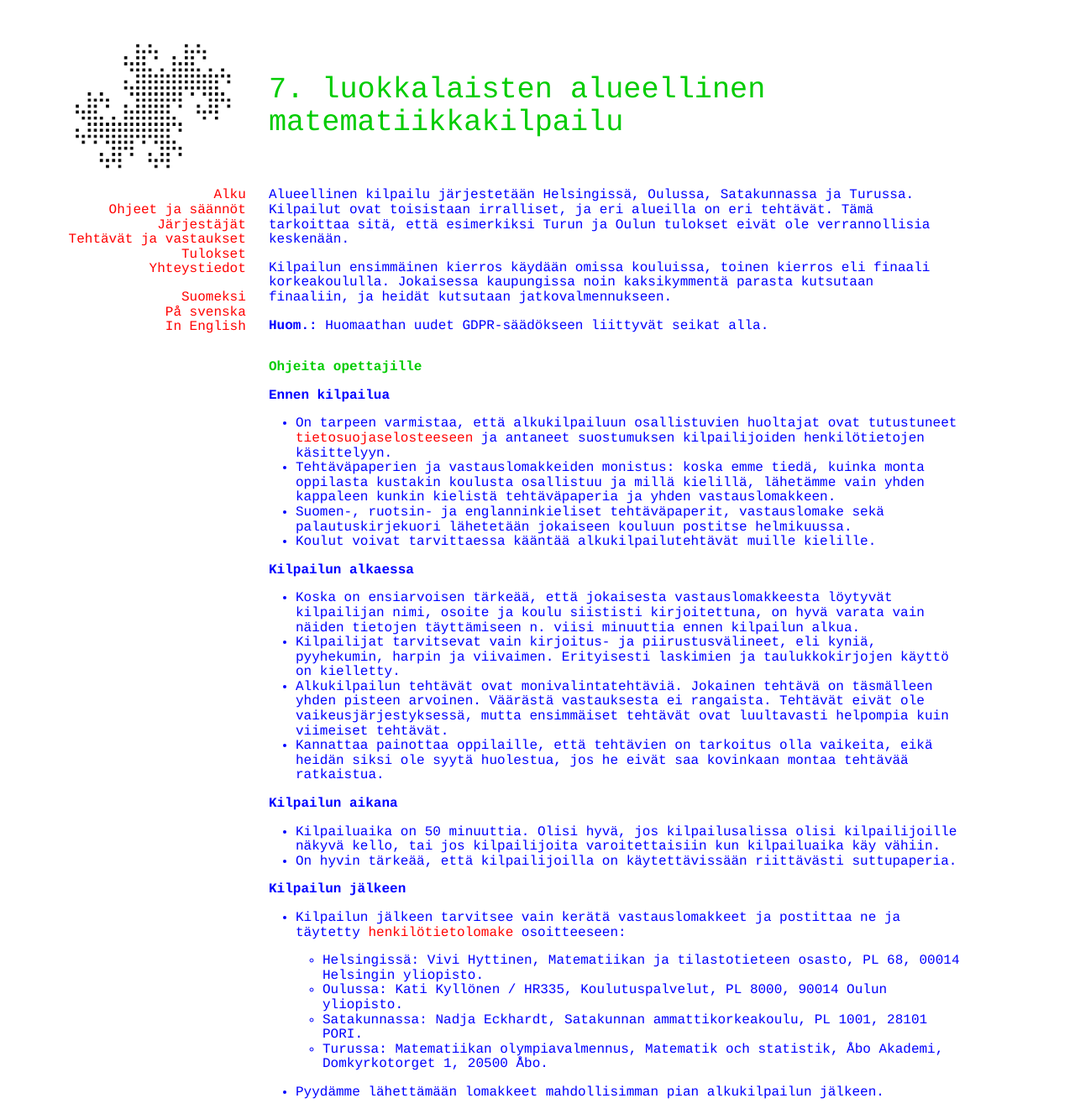
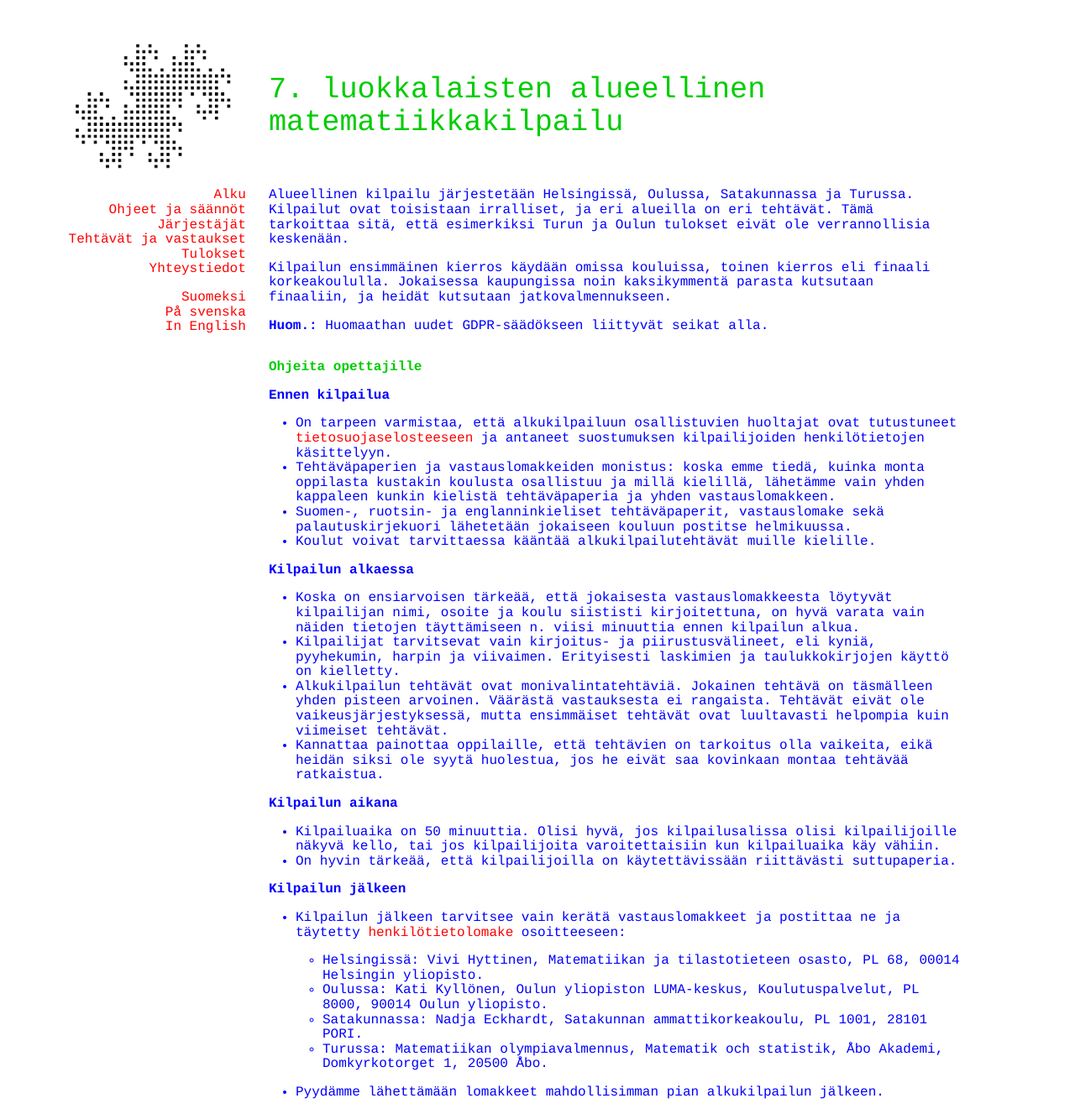
Before and after one commit to matematiikkakilpailut/matematiikkakilpailut.github.io, a Jekyll site: the page built from seiskat/ohjeet.html, in a window 1280 px wide. Shown: the whole page at 84% size. Built offline with Jekyll 4.4.1, drawn with Linux system fonts in a browser that asks for light colours.

Commit message:
Update ohjeet.html
oulun osoite

```diff
--- a/seiskat/ohjeet.html
+++ b/seiskat/ohjeet.html
@@ -100,8 +100,8 @@
 	osasto, PL 68, 00014 Helsingin yliopisto.
       </li>
       <li>
-	Oulussa: Kati Kyllönen / HR335, Koulutuspalvelut, PL 8000,
-	90014 Oulun yliopisto.
+	Oulussa: Kati Kyllönen, Oulun yliopiston LUMA-keskus,
+	      Koulutuspalvelut, PL 8000, 90014 Oulun yliopisto.
       </li>
       <li>
 	Satakunnassa: Nadja Eckhardt, Satakunnan ammattikorkeakoulu, PL
```
